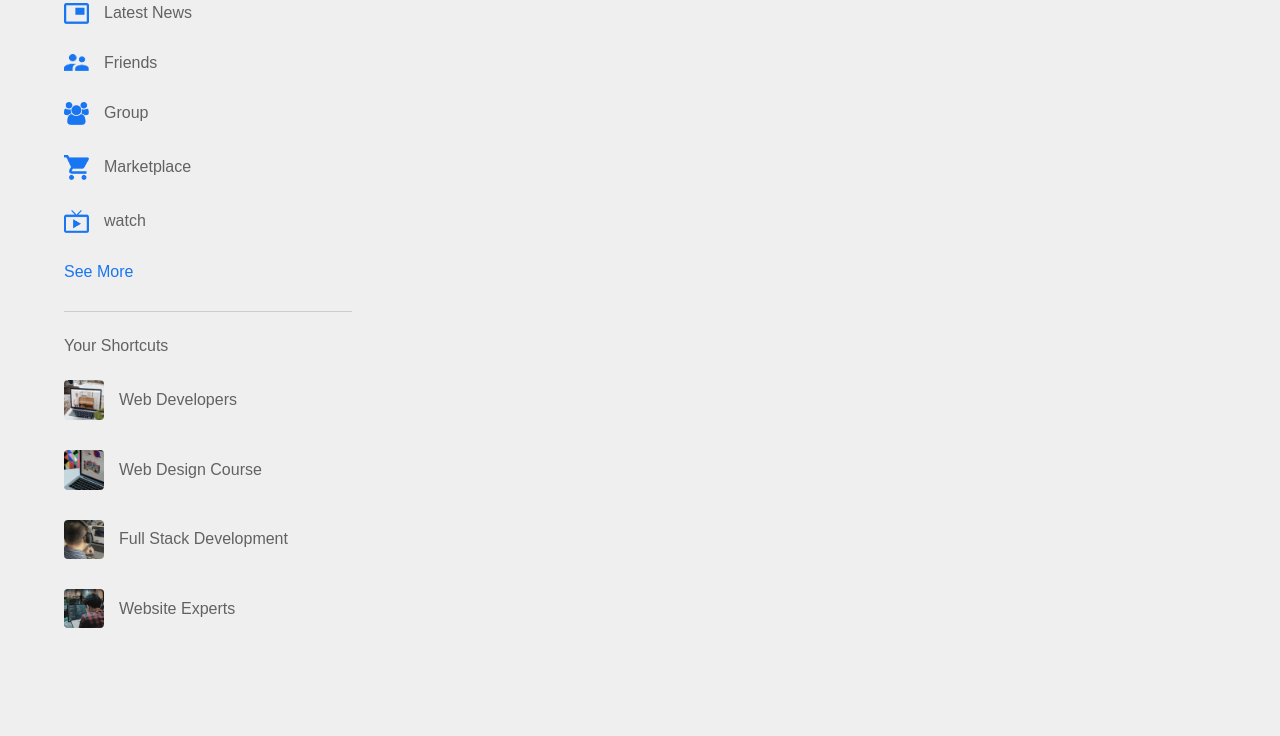
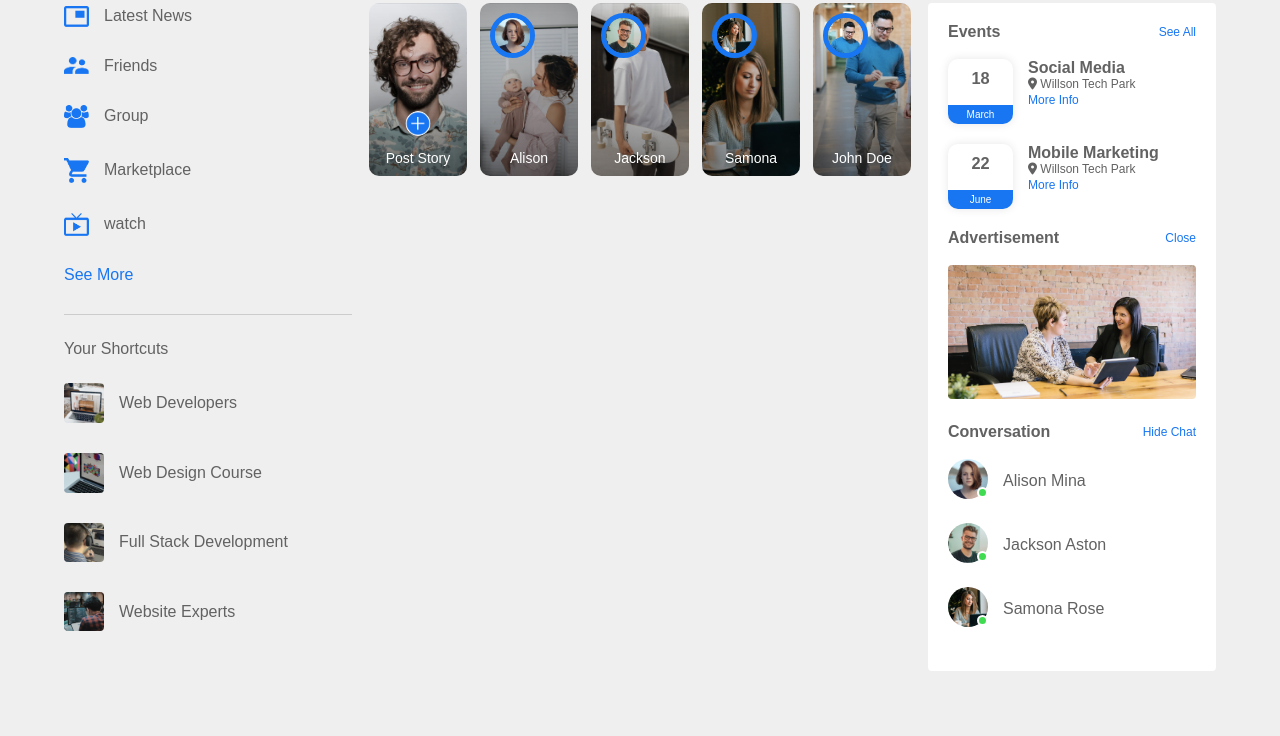
Before and after one commit to ycezz/mini-projects, a website built with Vite: page clone-fb/index.html in a window 1280 px wide. Shown: the part 64-800 px from the top of the page. Built offline with nearby package versions, Linux system fonts and the light colour scheme.

Commit message:
add right sidebar and story section

```diff
--- a/clone-fb/index.html
+++ b/clone-fb/index.html
@@ -6,6 +6,7 @@
     <meta name="viewport" content="width=device-width, initial-scale=1.0" />
     <title>Clone - Social</title>
     <link rel="stylesheet" href="style.css">
+    <script src="https://kit.fontawesome.com/d014f0b29d.js" crossorigin="anonymous"></script>
   </head>
   <body>
 
@@ -52,10 +53,106 @@
         </div>
       </div>
       <!-- main content -->
-      <div class="main-content"></div>
+      <div class="main-content">
+
+        <div class="story-gallery">
+          <div class="story story1">
+            <img src="images/upload.png">
+            <p>Post Story</p>
+          </div>
+
+          <div class="story story2">
+            <img src="images/member-1.png">
+            <p>Alison</p>
+          </div>
+
+            <div class="story story3">
+              <img src="images/member-2.png">
+              <p>Jackson</p>
+            </div>
+
+            <div class="story story4">
+              <img src="images/member-3.png">
+              <p>Samona</p>
+            </div>
+
+            <div class="story story5">
+              <img src="images/member-4.png">
+              <p>John Doe</p>
+            </div>
+
+          </div>
+
+      </div>
       <!-- right sidebar -->
-      <div class="right-sidebar"></div>
+      <div class="right-sidebar">
+
+
+        <div class="sidebar-tittle">
+          <h4>Events</h4>
+          <a href="#">See All</a>
+        </div>
+
+        <div class="event">
+          <div class="left-event">
+            <h3>18</h3>
+            <span>March</span>
+          </div>
+          <div class="right-event">
+            <h4>Social Media</h4>
+            <p><i class="fa-solid fa-location-dot"></i> Willson Tech Park</p>
+            <a href="#">More Info</a>
+          </div>
+        </div>
+
+        <div class="event">
+          <div class="left-event">
+            <h3>22</h3>
+            <span>June</span>
+          </div>
+          <div class="right-event">
+            <h4>Mobile Marketing</h4>
+            <p><i class="fa-solid fa-location-dot"></i> Willson Tech Park</p>
+            <a href="#">More Info</a>
+          </div>
+        </div>
+
+        <div class="sidebar-tittle">
+          <h4>Advertisement</h4>
+          <a href="#">Close</a>
+        </div>
+
+        <img src="images/advertisement.png" class="sidebar-ads">
+
+        <div class="sidebar-tittle">
+          <h4>Conversation</h4>
+          <a href="#">Hide Chat</a>
+        </div>
+
+        <div class="online-list">
+          <div class="online">
+            <img src="images/member-1.png">
+          </div>
+          <p>Alison Mina</p>
+        </div>
+
+        <div class="online-list">
+          <div class="online">
+            <img src="images/member-2.png">
+          </div>
+          <p>Jackson Aston</p>
+        </div>
+
+        <div class="online-list">
+          <div class="online">
+            <img src="images/member-3.png">
+          </div>
+          <p>Samona Rose</p>
+        </div>
+
+      </div>
     </div>
+
 
 
     <script type="module" src="/main.js"></script>
--- a/clone-fb/style.css
+++ b/clone-fb/style.css
@@ -2,6 +2,7 @@
     margin: 0;
     padding: 0;
     font-family: 'Poppins', sans-serif;
+    box-sizing: border-box;
 }
 
 body {
@@ -106,6 +107,10 @@ nav {
     position: sticky;
     top: 70px;
     align-self: flex-start;
+    background: #fff;
+    padding: 20px;
+    border-radius: 4px;
+    color: #626262;
 }
 
 .main-content {
@@ -145,3 +150,150 @@ nav {
     color: #626262;
     font-weight: 500;
 }
+
+.sidebar-tittle {
+    display: flex;
+    align-items: center;
+    justify-content: space-between;
+    margin-bottom: 18px;
+}
+
+.right-sidebar h4 {
+    font-weight: 600;
+    font-size: 16px;
+}
+
+.sidebar-tittle a {
+    text-decoration: none;
+    color: #1876f2;
+    font-size: 12px;
+}
+
+.event {
+    display: flex;
+    font-size: 14px;
+    margin-bottom: 20px;
+}
+
+.left-event {
+    border-radius: 10px;
+    height: 65px;
+    width: 65px;
+    margin-right: 15px;
+    padding-top: 10px;
+    text-align: center;
+    position: relative;
+    overflow: hidden;
+    box-shadow: 0 0 10px rgba(0, 0, 0, 0.1);
+}
+
+.event p {
+    font-size: 12px;
+}
+
+.event a {
+    font-size: 12px;
+    text-decoration: none;
+    color: #1876f2;
+}
+
+.left-event span {
+    position: absolute;
+    bottom: 0;
+    left: 0;
+    width: 100%;
+    background: #1876f2;
+    color: #fff;
+    font-size: 10px;
+    padding: 4px 0;
+}
+
+.sidebar-ads {
+    width: 100%;
+    margin-bottom: 20px;
+    border-radius: 4px;
+}
+
+.online-list {
+    display: flex;
+    align-items: center;
+    margin-bottom: 20px;
+}
+
+.online-list .online img {
+    width: 40px;
+    border-radius: 50%;
+}
+
+.online-list .online {
+    width: 40px;
+    border-radius: 50%;
+    margin-right: 15px;
+}
+
+.online-list .online::after {
+    top: unset;
+    bottom: 5px;
+}
+
+.story-gallery {
+    display: flex;
+    justify-content: space-between;
+    margin-bottom: 20px;
+}
+
+.story {
+    flex-basis: 18%;
+    padding-top: 32%;
+    position: relative;
+    background-position: center;
+    background-size: cover;
+    border-radius: 10px;
+}
+
+.story img {
+    position: absolute;
+    width: 45px;
+    border-radius: 50%;
+    top: 10px;
+    left: 10px;
+    border: 5px solid #1876f2;
+}
+
+.story p {
+    position: absolute;
+    bottom: 10px;
+    width: 100%;
+    text-align: center;
+    color: #fff;
+    font-size: 14px;
+}
+
+.story1 {
+    background-image: linear-gradient(transparent, rgba(0, 0, 0, 0.5)), url(images/status-1.png);
+}
+
+.story2 {
+    background-image: linear-gradient(transparent, rgba(0, 0, 0, 0.5)), url(images/status-2.png);
+}
+
+.story3 {
+    background-image: linear-gradient(transparent, rgba(0, 0, 0, 0.5)), url(images/status-3.png);
+}
+
+.story4 {
+    background-image: linear-gradient(transparent, rgba(0, 0, 0, 0.5)), url(images/status-4.png);
+}
+
+.story5 {
+    background-image: linear-gradient(transparent, rgba(0, 0, 0, 0.5)), url(images/status-5.png);
+}
+
+.story.story1 img {
+    top: unset;
+    left: 50%;
+    bottom: 40px;
+    transform: translateX(-50%);
+    border: 0;
+    width: 25px;
+}
```
